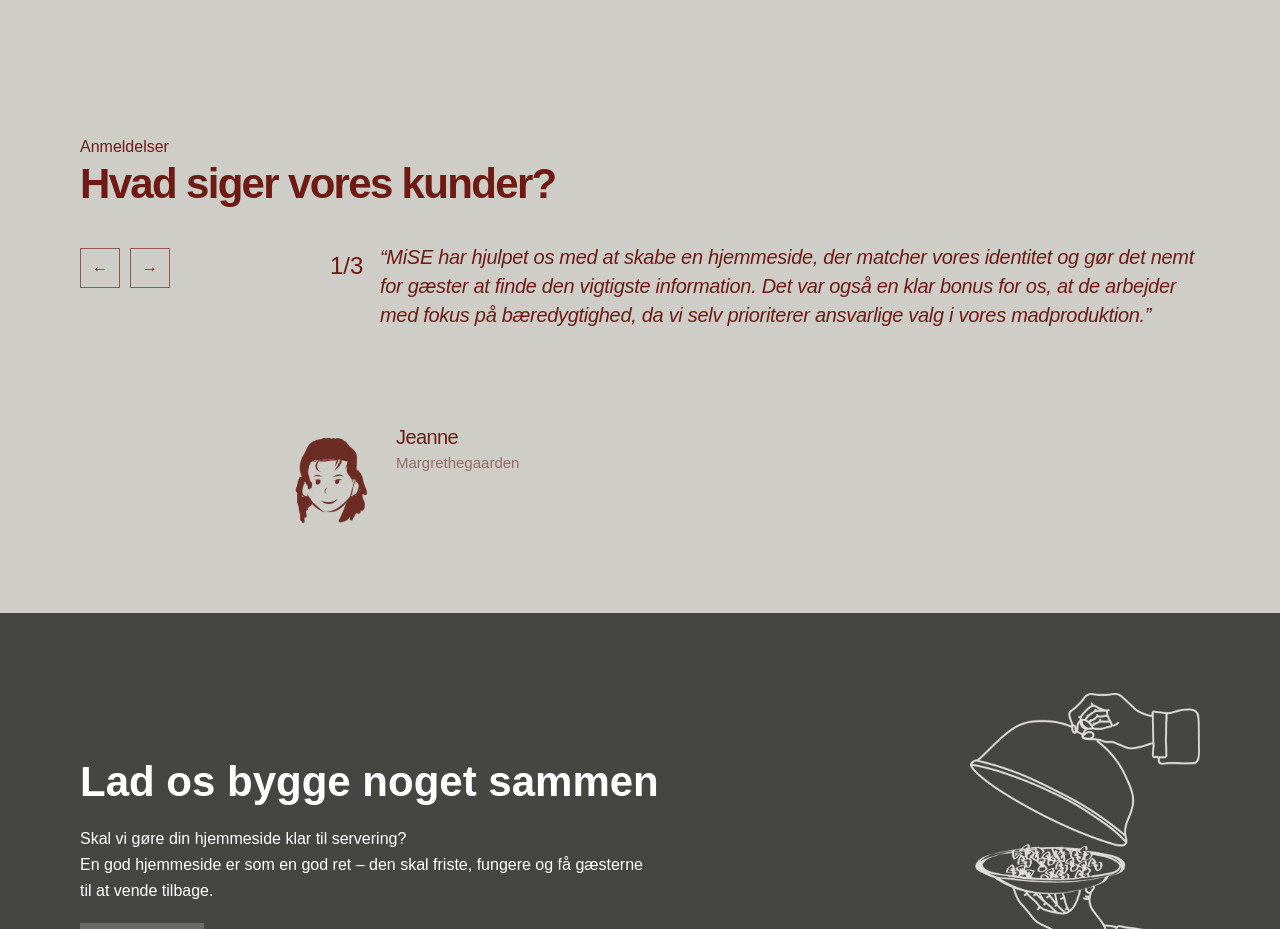
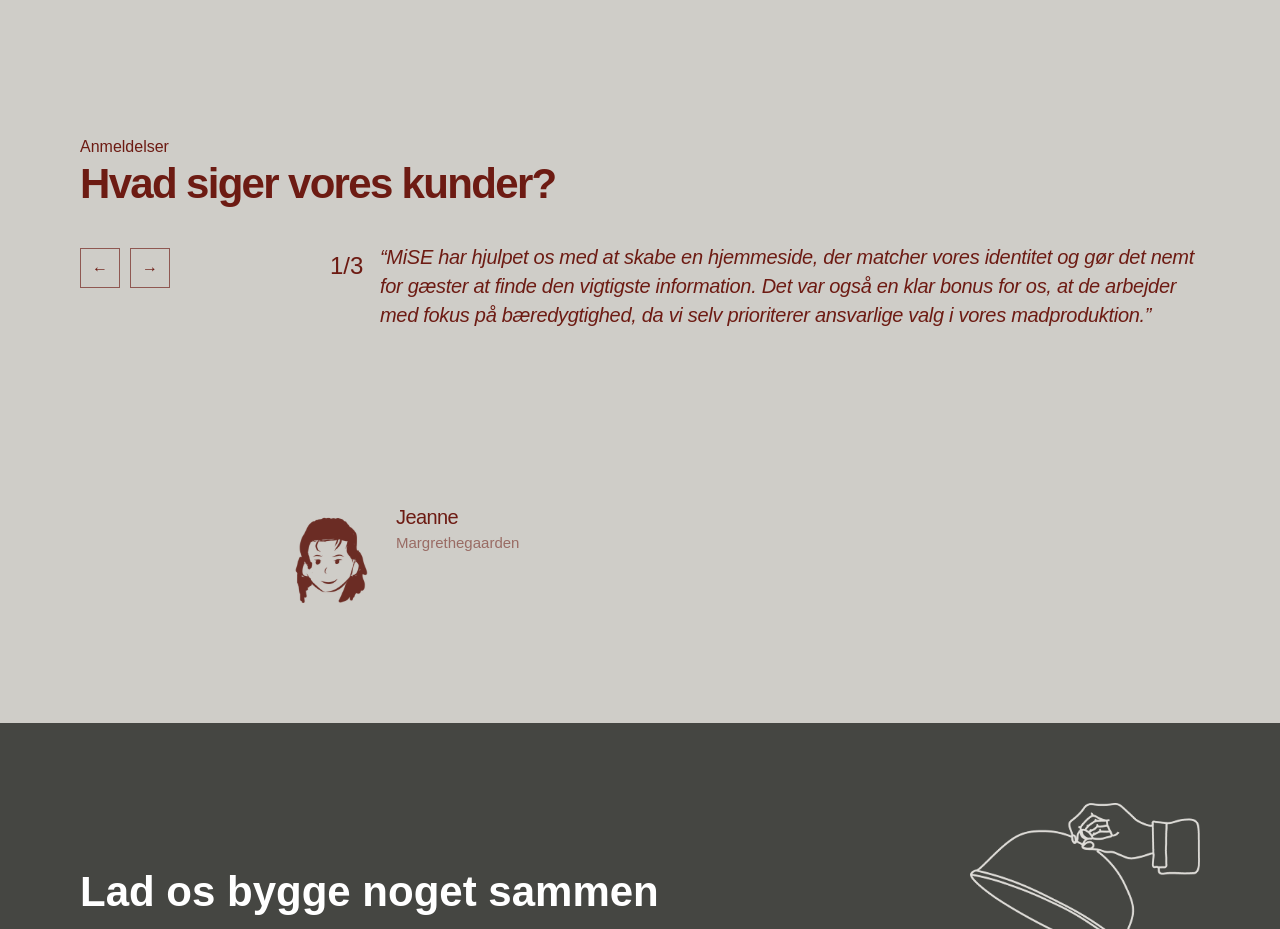
Before and after one commit to Klara919/MISE-EKSAMEN, a React (Vite) app: page / in a window 1280 px wide. Shown: the part 3380-4309 px from the top of the page. Built offline with nearby package versions, Linux system fonts and the light colour scheme; a web font is replaced by a local one.

Commit message:
mere padding

```diff
--- a/src/components/TestimonialSection.module.css
+++ b/src/components/TestimonialSection.module.css
@@ -1,7 +1,7 @@
 .testimonialSection {
   background: #cfcdc8;
   color: #6d1b13;
-  padding: 10px 0 10px;
+  padding: 10px 0 120px;
 }
 
 .testimonialSectionContainer {
@@ -135,10 +135,10 @@
   align-items: flex-start;
   gap: 20px;
   margin-left: -100px;
-  margin-bottom: 80px;
   transition:
     transform 0.42s cubic-bezier(0.22, 1, 0.36, 1),
     opacity 0.32s ease;
+
 }
 
 .testimonialSectionPersonPreIn {
```
